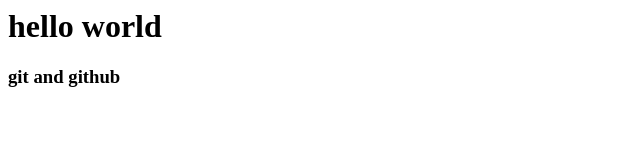
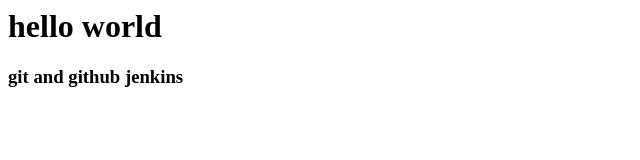
Before and after one commit to Majid-cloud/Majid, a plain HTML site: page index.html in a window 1280 px wide. Shown: the full height of the page, 0-640 px from the left. Drawn offline with Linux system fonts and the light colour scheme.

Commit message:
Update index.html
test jnks

```diff
--- a/index.html
+++ b/index.html
@@ -4,7 +4,8 @@
     </head>
     <body>
         <h1> hello world </h1>
-        <h3> git and github </h3>
+        <h3> git and github  jenkins </h3>
+
 
 
     </body>
```
